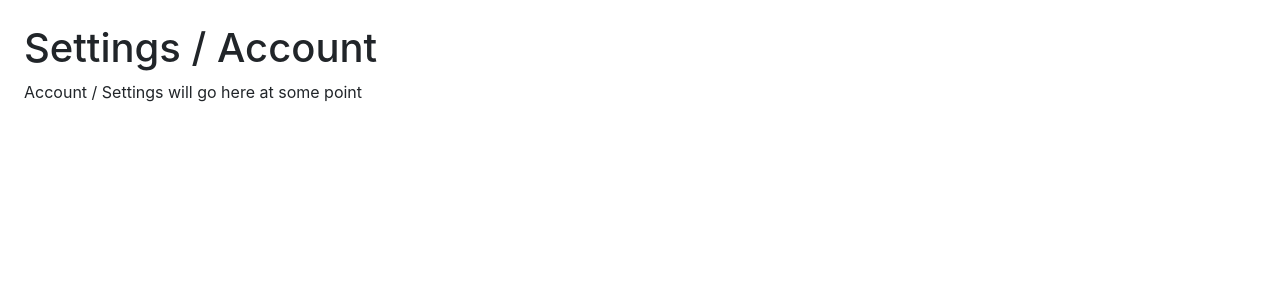
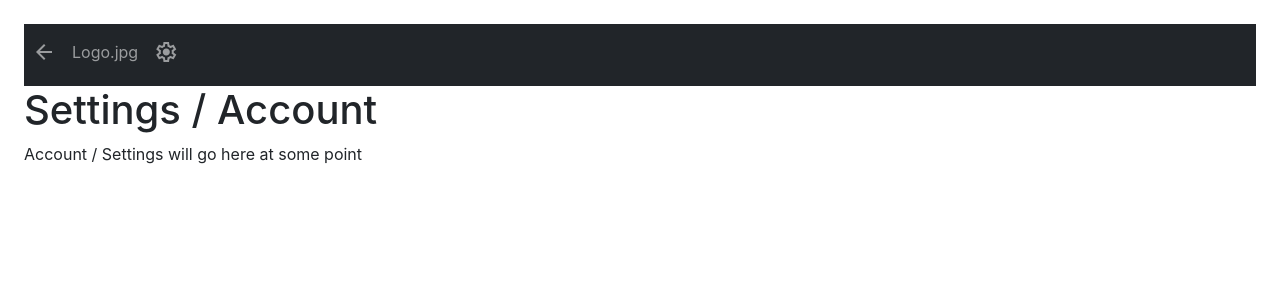
Before and after one commit to hightechu/techccelerator-2023-techie, a React (Create React App) app: page /account in a window 1280 px wide. Shown: the top 300 px of the page. Built offline with nearby package versions, Linux system fonts and the light colour scheme.

Commit message:
warning fixes 1

```diff
--- a/src/components/Navigation.js
+++ b/src/components/Navigation.js
@@ -11,8 +11,12 @@ const Navigation = () => {
                     <NavLink className="nav-btn" eventKey="1" as={Link} to="/">
                         <span className="material-symbols-outlined">arrow_back</span>
                     </NavLink>
+                    <NavLink className="nav-btn" eventKey="2" as={Link} to="/">
+                        <span className="">Logo.jpg</span>
+                    </NavLink>
                     <NavLink className="nav-btn" eventKey="3" as={Link} to="/settings">
-                        <span className="material-symbols-outlined">settings</span></NavLink>
+                        <span className="material-symbols-outlined">settings</span>
+                    </NavLink>
                 </Nav>
             </Navbar.Collapse>
         </Navbar>
--- a/src/components/PageAccount.js
+++ b/src/components/PageAccount.js
@@ -1,9 +1,11 @@
 import React from 'react';
+import Navigation from "./Navigation";
 
 const PageAccount = () => {
 
   return (
     <div className="container-fluid">
+      <Navigation />
 
        <h1 className="">Settings / Account</h1>
 
--- a/src/components/PageLogin.js
+++ b/src/components/PageLogin.js
@@ -32,6 +32,7 @@ const PageLogin = () => {
               name="email"
               value={email}
               placeholder="Email"
+              required
               onChange={(e) => setEmail(e.target.value)}
             />
             <input
@@ -40,6 +41,7 @@ const PageLogin = () => {
               name="password"
               value={password}
               placeholder="Password"
+              required
               onChange={(e) => setPassword(e.target.value)}
             />
             <button type="submit" className="btn btn-secondary btn-lg">Log In</button>
--- a/src/components/PageSignup.js
+++ b/src/components/PageSignup.js
@@ -1,8 +1,12 @@
 import { useState } from "react";
 import { signUp } from "firebase_setup/firebase";
+import { signIn } from "firebase_setup/firebase";
+import { useNavigate } from 'react-router-dom';
 import BackButtonWelcome from "./BackButtonWelcome";
 
 const PageSignup = () => {
+
+  const navigate = useNavigate();
   const [email, setEmail] = useState("");
   const [password, setPassword] = useState("");
   const [error, seterror] = useState("");
@@ -13,7 +17,10 @@ const PageSignup = () => {
       setEmail("");
       setPassword("");
       const res = await signUp(email, password);
-      if (res.error) seterror(res.error)
+      if (res.error) return seterror(res.error)
+      const res2 = await signIn(email, password);
+      if (res2.error) return seterror(res2.error)
+      navigate("/Account");
 
   };
 
--- a/src/index.js
+++ b/src/index.js
@@ -14,7 +14,6 @@ import PageAbout from "./components/PageAbout";
 import PageAccount from "./components/PageAccount";
 import App from './App';
 import AddDataSample from './components/AddDataSample';
-import Navigation from "./components/Navigation";
 
 const root = ReactDOM.createRoot(document.getElementById('root'));
 // Add routes after line 30
```
